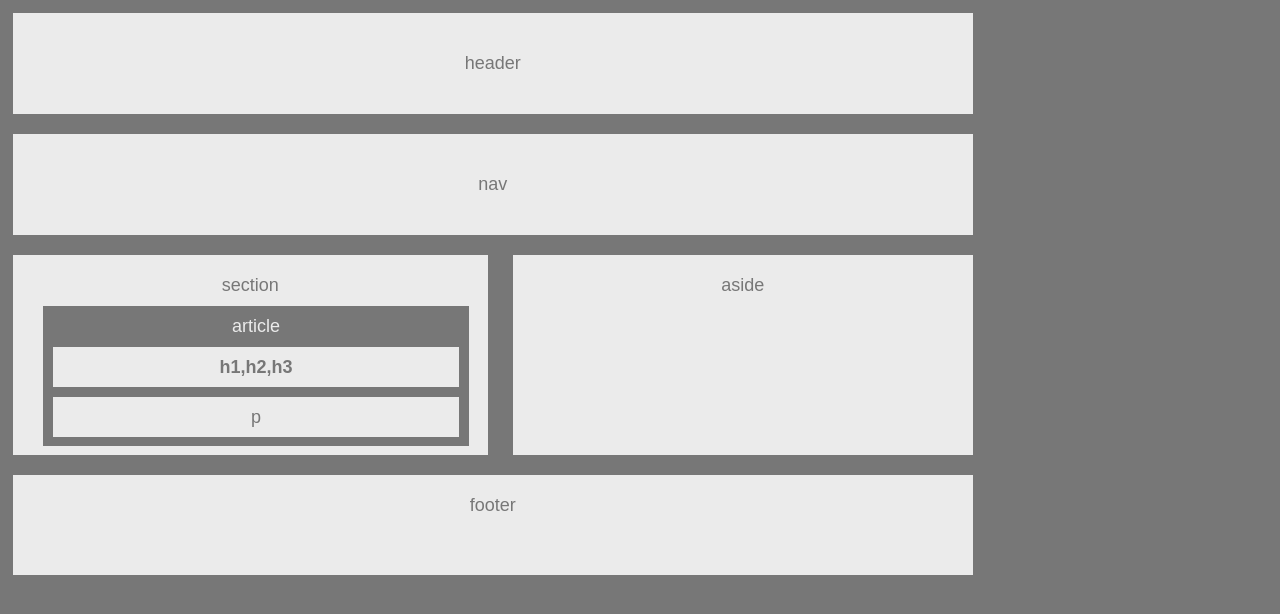
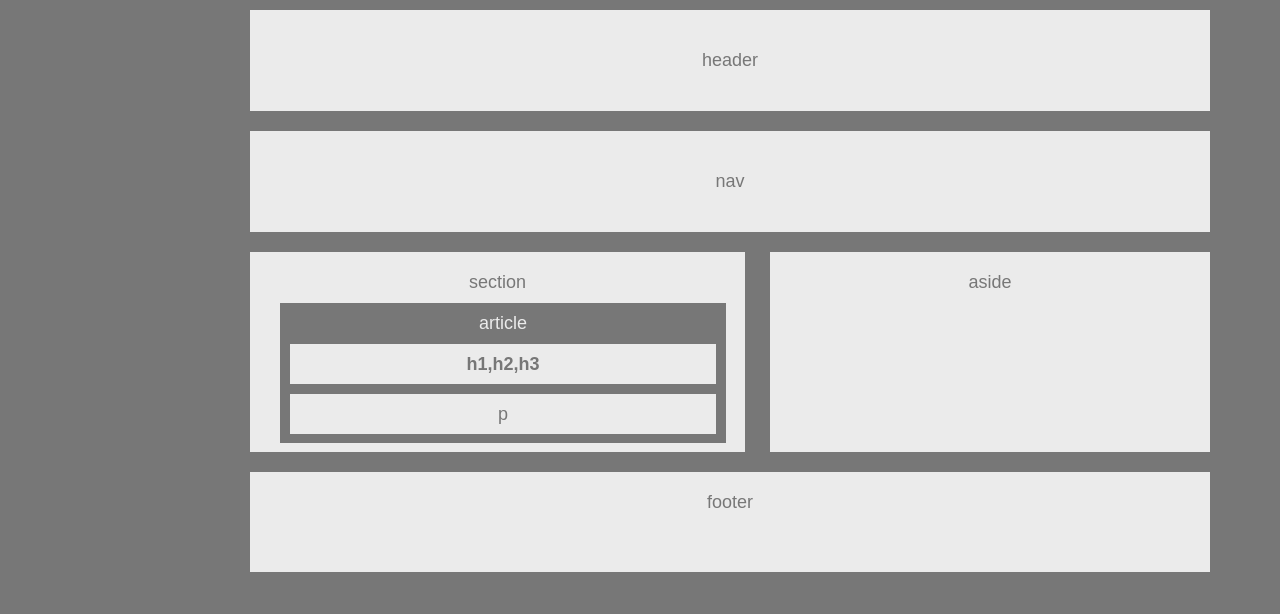
Before and after one commit to Melodie16/HW-Wireframe, a plain HTML site: page index.html in a window 1280 px wide. Drawn offline with Linux system fonts and the light colour scheme.

Commit message:
centered the page

```diff
--- a/style.css
+++ b/style.css
@@ -2,6 +2,7 @@
  * {
     box-sizing: border-box;
     text-align: center;
+    margin: 0px;
   }
   .clearfix::after {
     content:"";
@@ -10,9 +11,9 @@
   }
 
   body {
-    font-family: "Arial","Helvetica Neue","Helvetica","sans-serif";
+    font-family: Arial, Helvetica Neue, Helvetica, sans-serif;
     padding: 10 px;
-    margin: 1%;
+    margin: 10px 250px;
     color: #777;
     background: #777;
     width: 960px;
@@ -23,6 +24,7 @@
     padding: 40px;
     margin-bottom: 20px;
     background: #ebebeb;
+
   }
 
   nav {
@@ -61,7 +63,7 @@
     background: #ebebeb;
     float: left;
     height: 200px;
-      width: 475px;
+      width: 495px;
       padding: 20px;
       margin: 0;
       margin-top: 20px;
@@ -72,7 +74,7 @@
   float: right;
   background: #ebebeb;
   height: 200px;
-      width: 460px;
+      width: 440px;
       padding: 20px;
       margin: 0;
       margin-top: 20px;
```
